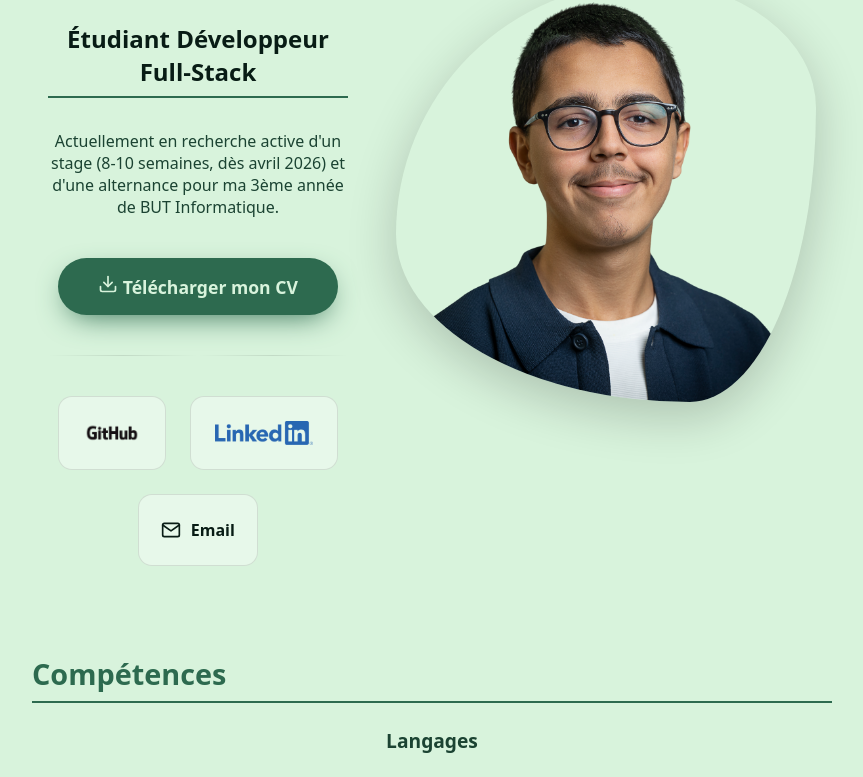
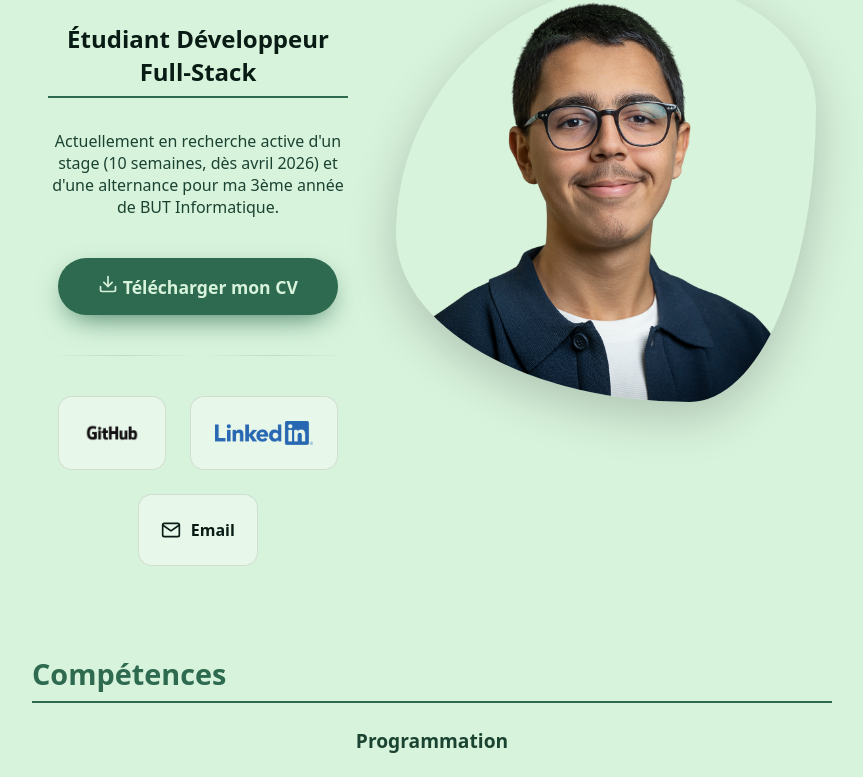
Before and after one commit to Anas-SIBARNI/portfolio, a Vue app: page / in a window 1280 px wide. Shown: the part 256-1033 px from the top of the page, without its empty margins (208-1071 px from the left). Built offline with nearby package versions, Linux system fonts and the light colour scheme.

Commit message:
changer phrase d'accorche, sous titre cv, nom catégorie compétence programmation

```diff
--- a/src/App.vue
+++ b/src/App.vue
@@ -68,16 +68,18 @@ const projets = [
   }
 ];
 const competences = {
-  langages: [
+  programmation: [
     { nom: 'Java', logo: 'https://dev.java/assets/images/java-affinity-logo-icode-lg.png' },
     { nom: 'Python', logo: python },
-    { nom: 'C', logo: 'https://icongr.am/devicon/c-original.svg?size=128&color=currentColor'},
-    { nom: 'SQL', logo: 'https://www.svgrepo.com/show/331760/sql-database-generic.svg' },
+    { nom: 'C', logo: 'https://icongr.am/devicon/c-original.svg?size=128&color=currentColor'}
+  ],
+  web: [
     { nom: 'HTML5', logo: 'https://cdn.jsdelivr.net/gh/devicons/devicon@latest/icons/html5/html5-original.svg' },
     { nom: 'CSS3', logo: 'https://cdn.jsdelivr.net/gh/devicons/devicon@latest/icons/css3/css3-original.svg' },
     { nom: 'Vue.js', logo: 'https://cdn.jsdelivr.net/gh/devicons/devicon@latest/icons/vuejs/vuejs-original.svg' }
   ],
   baseDeDonnees: [
+    { nom: 'SQL', logo: 'https://www.svgrepo.com/show/331760/sql-database-generic.svg' },
     { nom: 'PostgreSQL', logo: psql },
     { nom: 'Microsoft Access', logo: access },
     { nom: 'JDBC', logo: jdbc }
--- a/src/components/Accueil.vue
+++ b/src/components/Accueil.vue
@@ -24,7 +24,7 @@ async function copierEmail() {
 
       <h2 class="role-titre">Étudiant Développeur Full-Stack</h2>
       <p class="accroche">
-        Actuellement en recherche active d'un stage (8-10 semaines, dès avril 2026) et d'une alternance pour ma 3ème année de BUT Informatique.
+        Actuellement en recherche active d'un stage (10 semaines, dès avril 2026) et d'une alternance pour ma 3ème année de BUT Informatique.
       </p>
 
       <a href="/cv_Anas_SIBARNI.pdf" download class="btn-cta">
--- a/src/components/Competences.vue
+++ b/src/components/Competences.vue
@@ -15,12 +15,9 @@ function formatCategorie(categorieName: string | number): string {
       return 'Base de données';
     case 'deploiement':
       return 'Déploiement';
-    case 'langages':
-      return 'Langages';
     case 'depots':
       return 'Dépôts';
     default:
-      // Retourne le nom original s'il n'est pas dans la liste
       return categorieName;
   }
 }
```
Also changed, not shown: 2 other files (tests, documents, lock files or other folders).
